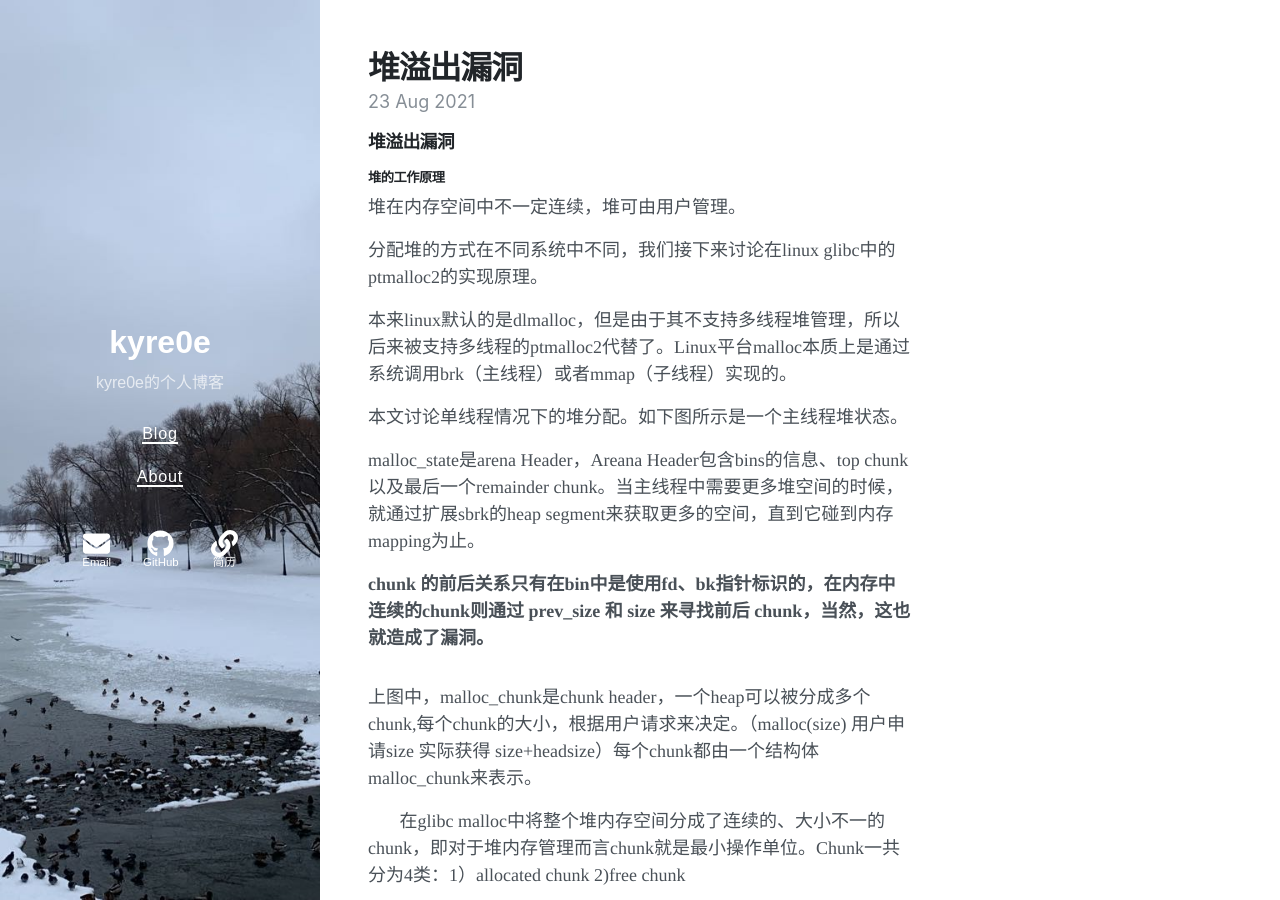
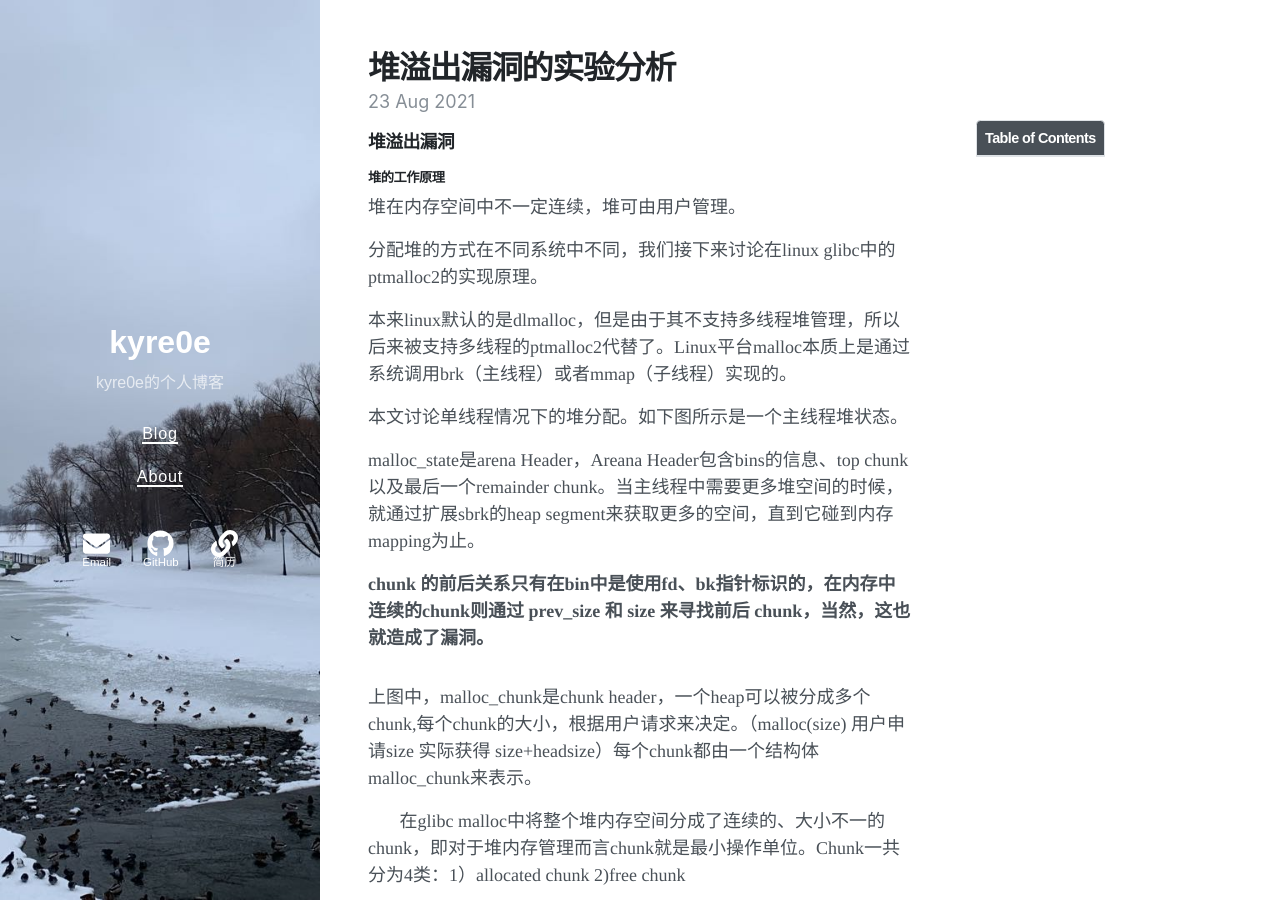
Before and after one commit to Kyre0ee/Kyre0ee.github.io, a Jekyll site: the page built from _posts/2021-08-23-堆溢出漏洞.md, in a window 1280 px wide and 900 px high. Built offline with Jekyll 4.4.1, drawn with Linux system fonts in a browser that asks for light colours; nearby versions of some CDN libraries; our own code applies the rules of GitHub Pages for plain Markdown files; part of the change alters nothing that is shown.

Commit message:
Update 2021-08-23-堆溢出漏洞.md

```diff
--- a/_posts/2021-08-23-堆溢出漏洞.md
+++ b/_posts/2021-08-23-堆溢出漏洞.md
@@ -1,3 +1,12 @@
+---
+layout: post
+title: 堆溢出漏洞的实验分析
+date: 2021-08-23 09:30
+tags: 二进制安全
+excerpt: "本文介绍二进制安全漏洞-堆溢出漏洞的实验。"
+toc: true
+---
+
 #### 堆溢出漏洞
 
 ##### 堆的工作原理
```
